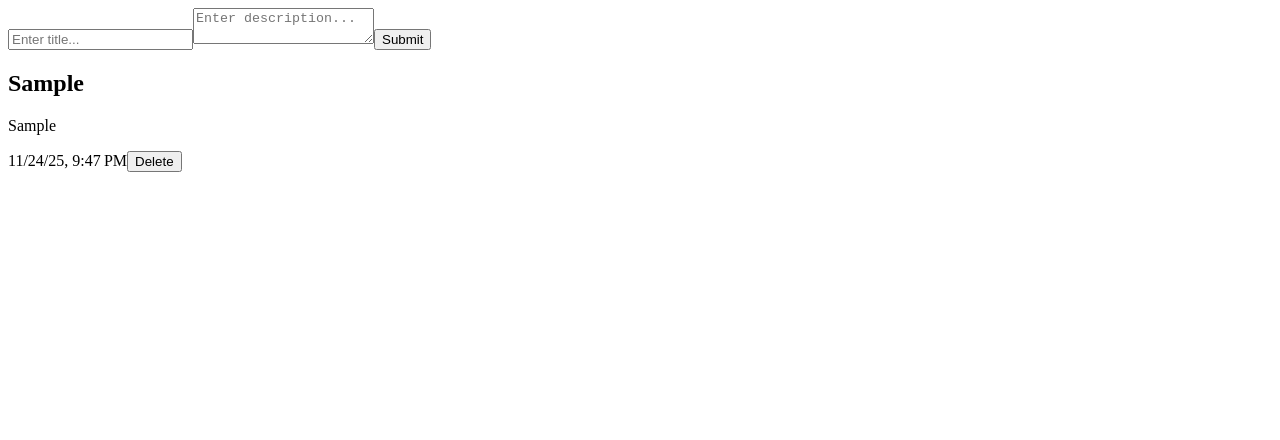
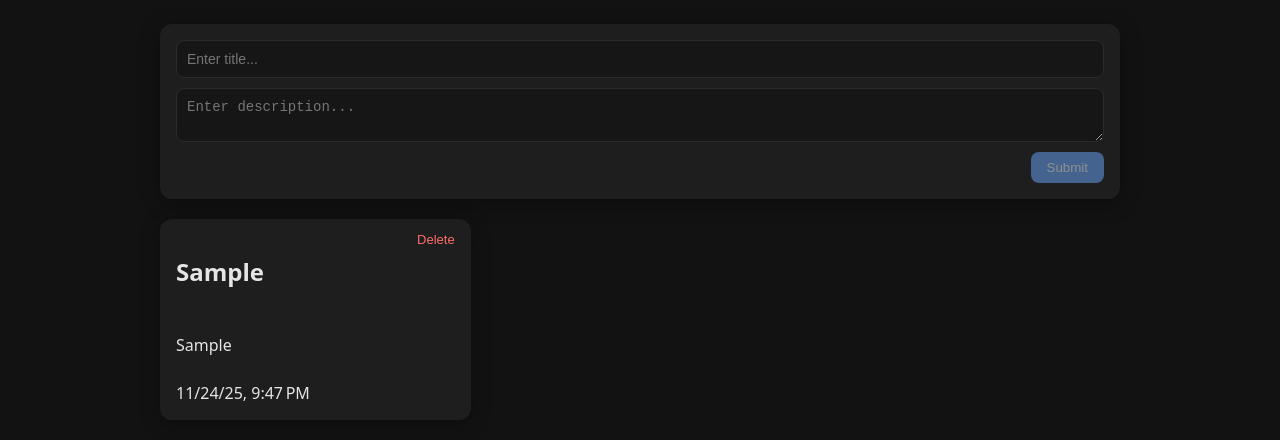
Before and after one commit to artemmorozov1/notes-app, an Angular app: page / in a window 1280 px wide. Both pictures are taken after typing "Sample", "Sample" into the empty fields and a click on the button "Submit". Shown: the top 440 px of the page. Built offline with nearby package versions, Linux system fonts and the light colour scheme.

Commit message:
first commit

```diff
--- a/src/app/app.html
+++ b/src/app/app.html
@@ -1,2 +1,4 @@
-<app-add-note></app-add-note>
-<app-notes-list></app-notes-list>
+<div class="app-shell">
+    <app-add-note></app-add-note>
+    <app-notes-list></app-notes-list>
+</div>
--- a/src/app/features/notes/add-note/add-note.html
+++ b/src/app/features/notes/add-note/add-note.html
@@ -1,5 +1,5 @@
-<form [formGroup]="form" (ngSubmit)="handleSubmit()">
+<form [formGroup]="form" (ngSubmit)="handleSubmit()" class="add-card">
     <input formControlName="title" placeholder="Enter title...">
     <textarea formControlName="content" placeholder="Enter description..."></textarea>
-    <button type="submit">Submit</button>
+    <button type="submit" [disabled]="!(form.value.title?.trim)">Submit</button>
 </form>
--- a/src/app/features/notes/note-item/note-item.css
+++ b/src/app/features/notes/note-item/note-item.css
@@ -0,0 +1,2 @@
+:host { display: block; position: relative; } /* гарантирует контекст позиционирования */
+.note-actions { position: absolute; right: 8px; top: 8px; }
--- a/src/app/features/notes/note-item/note-item.html
+++ b/src/app/features/notes/note-item/note-item.html
@@ -1,6 +1,9 @@
-<div class="note">
+<div class="note-card">
+    <div class="note-actions">
+        <button (click)="handleDelete()" aria-label="Delete Note">Delete</button>
+    </div>
+
     <h2>{{ note.title }}</h2>
     <p>{{ note.content }}</p>
-    <span>{{ note.createdAt| date: 'short' }}</span>
-    <button (click)="handleDelete()">Delete</button>
+    <time>{{ note.createdAt| date: 'short' }}</time>
 </div>
--- a/src/app/features/notes/notes-list/notes-list.html
+++ b/src/app/features/notes/notes-list/notes-list.html
@@ -1,3 +1,14 @@
-@for (note of notes; track note.id){
-    <app-note-item [note]="note" (deleteNote)="onDelete($event)"></app-note-item>
-}
+<section class="notes-wrap">
+    @if (notes.length === 0) {
+        <div class="empty">
+            There is no notes yet. Create your first note!
+        </div>
+    }
+    @else {
+        <div class="notes-grid">
+            @for (note of notes; track note.id){
+                <app-note-item [note]="note" (deleteNote)="onDelete($event)"></app-note-item>
+            }
+        </div>
+    }
+</section>
--- a/src/styles.css
+++ b/src/styles.css
@@ -1 +1,157 @@
-/* You can add global styles to this file, and also import other style files */
+:root{
+  --bg: #121212;
+  --card: #1e1e1e;
+  --card-hover: #242424;
+  --text: #e5e5e5;
+  --subtext: #9b9b9b;
+  --primary: #6aa9ff;
+  --primary-hover: #5a8fe0;
+  --delete: #ff6b6b;
+  --delete-hover: #ff5252;
+  --border: #2b2b2b;
+}
+
+body {
+    background: var(--bg);
+}
+
+/* Layout */
+.app-shell{
+  max-width: 960px;
+  margin: 24px auto;
+  padding: 0 16px;
+  display: grid;
+  gap: 20px;
+  color: var(--text);
+  background: var(--bg);
+  font-family: system-ui, sans-serif;
+}
+
+/* Add card */
+.add-card{
+  display: flex;
+  flex-direction: column;
+  gap: 10px;
+  padding: 16px;
+  border-radius: 12px;
+  background: var(--card);
+  box-shadow: 0 4px 20px rgba(0,0,0,0.35);
+  transition: background .2s ease, box-shadow .2s ease;
+}
+.add-card:hover{
+  background: var(--card-hover);
+  box-shadow: 0 6px 26px rgba(0,0,0,0.45);
+}
+
+.add-card input,
+.add-card textarea{
+  border: 1px solid var(--border);
+  background: #161616;
+  color: var(--text);
+  padding: 10px;
+  border-radius: 8px;
+  font-size: 14px;
+  transition: border-color .2s, box-shadow .2s;
+}
+
+.add-card input:focus,
+.add-card textarea:focus{
+  border-color: var(--primary);
+  box-shadow: 0 0 0 3px rgba(106,169,255,0.25);
+  outline: none;
+}
+
+.add-card button{
+  align-self: flex-end;
+  padding: 8px 16px;
+  border-radius: 8px;
+  border: none;
+  cursor: pointer;
+  background: var(--primary);
+  color: #fff;
+  font-weight: 500;
+  transition: background .2s ease, transform .15s ease;
+}
+
+.add-card button:hover:not(:disabled){
+  background: var(--primary-hover);
+  transform: translateY(-2px);
+}
+
+.add-card button:disabled{
+  opacity: 0.5;
+  cursor: not-allowed;
+}
+
+/* Empty notes */
+.notes-wrap .empty{
+  padding: 26px;
+  text-align: center;
+  color: var(--subtext);
+  border: 1px dashed var(--subtext);
+  border-radius: 10px;
+  background: #181818;
+}
+
+/* Notes grid */
+.notes-grid{
+  display: grid;
+  gap: 14px;
+  grid-template-columns: repeat(auto-fill, minmax(240px, 1fr));
+}
+
+/* Note card */
+.note-card{
+  position: relative;
+  padding: 16px;
+  border-radius: 12px;
+  background: var(--card);
+  box-shadow: 0 4px 20px rgba(0,0,0,0.3);
+  display: flex;
+  flex-direction: column;
+  gap: 10px;
+  transition: transform .15s ease, background .2s ease, box-shadow .2s ease;
+}
+
+.note-card:hover{
+  background: var(--card-hover);
+  transform: translateY(-2px);
+  box-shadow: 0 6px 28px rgba(0,0,0,0.45);
+}
+
+/* Note actions */
+.note-actions{
+  display: flex;
+  justify-content: flex-end;
+}
+
+.note-actions button{
+  background: none;
+  border: none;
+  cursor: pointer;
+  color: var(--delete);
+  font-size: 13px;
+  padding: 5px 8px;
+  border-radius: 8px;
+  transition: background .2s ease, color .2s ease, transform .15s ease;
+}
+
+.note-actions button:hover{
+  background: rgba(255,90,90,0.12);
+  color: var(--delete-hover);
+  transform: scale(1.12);
+}
+
+/* Content */
+.note-content{
+  overflow: hidden;
+  display: -webkit-box;
+  -webkit-box-orient: vertical;
+  color: var(--text);
+}
+
+/* Mobile */
+@media (max-width: 520px){
+  .app-shell{ padding: 0 10px; }
+  .notes-grid{ grid-template-columns: 1fr; }
+}
```
